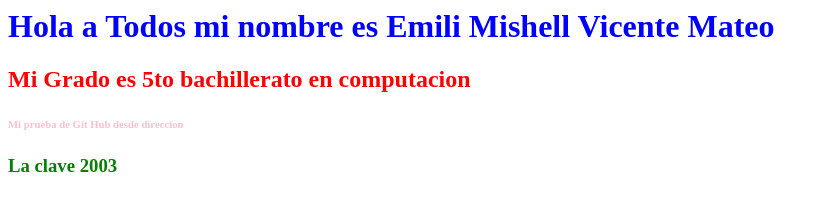
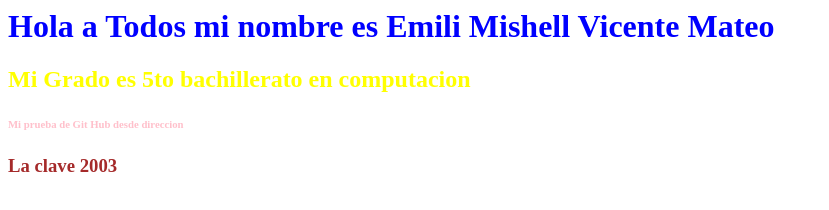
Before and after one commit to emili2003/examen, a plain HTML site: page proyecto/index.html in a window 1280 px wide. Shown: the whole page, without its empty margins (0-829 px from the left). Drawn offline with Linux system fonts and the light colour scheme.

Commit message:
modificacion de los archivos css

```diff
--- a/proyecto/css/style.css
+++ b/proyecto/css/style.css
@@ -5,11 +5,11 @@ h1{
 	color: blue;
   }
 h2{
-	color:red;
+	color:yellow;
   }
 h3{
-   color:green;
+   color:brown;
   }
- h6{
+h6{
  	color:pink;
    }
```
